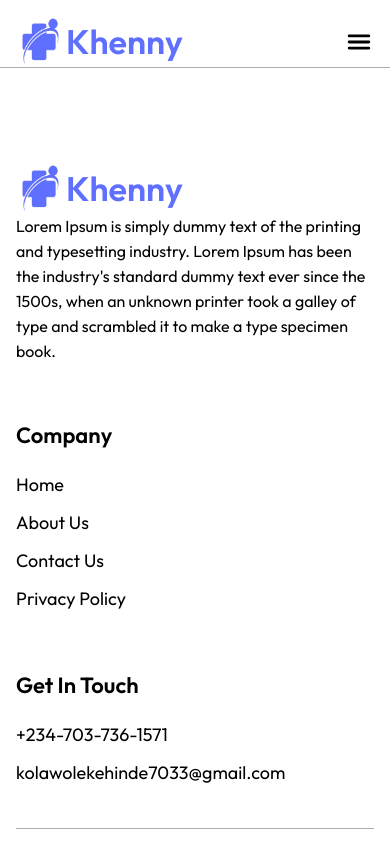
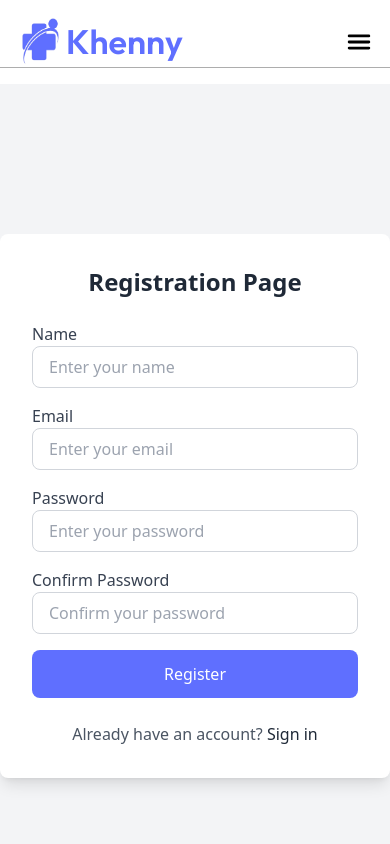
Before and after one commit to Kolawole-kehinde/Doctors-Appointment-App, a React (Vite) app: page /auth/register in a window 390 px wide. Shown: the top 844 px of the page. Built offline with nearby package versions, Linux system fonts and the light colour scheme.

Commit message:
Created a Register Page with basic form fields and responsive styling.

```diff
--- a/src/App.jsx
+++ b/src/App.jsx
@@ -8,6 +8,8 @@ import MyProfilePage from './Pages/MyProfile'
 import MyAppointment from './Pages/MyAppointment'
 import Footer from './Componets/layout/Footer'
 import Navbar from './Componets/layout/Navbar'
+import LoginPage from './Pages/auth/Login'
+import RegisterPage from './Pages/auth/Register'
 
 const App = () => {
   return (
@@ -15,6 +17,12 @@ const App = () => {
     <Navbar/>
       <Routes>
          <Route path='/'>
+
+           <Route path='/auth'>
+           <Route path='login' element={<LoginPage/>}/>
+           <Route path='register' element={<RegisterPage/>}/>
+           </Route>
+
          <Route index element={<HomePage />} />
          <Route path='doctors/:speciality' element={<Doctors/>}/>
          <Route path='about' element={<AboutPage/>}/>
--- a/src/Componets/CustomButton/index.jsx
+++ b/src/Componets/CustomButton/index.jsx
@@ -1,8 +1,10 @@
 import React from 'react'
+import { useNavigate } from 'react-router'
 
 const CustomButton = () => {
+  const navigate = useNavigate();
   return (
-    <div className='hidden md:block '>
+    <div onClick={() =>navigate("/auth/register")} className='hidden md:block '>
     <button className="w-[195px] h-[54px] bg-primary font-outfit text-lg leading-[43px] text-white text-center rounded cursor-pointer outline-none hover:scale-105 transition-all">
       Create account
     </button>
--- a/src/Pages/auth/Register.jsx
+++ b/src/Pages/auth/Register.jsx
@@ -1,9 +1,68 @@
-import React from 'react'
+import React from 'react';
 
 const RegisterPage = () => {
   return (
-    <div>RegisterPage</div>
-  )
-}
+    <div className="min-h-screen flex items-center justify-center bg-gray-100">
+      <div className="bg-white p-8 rounded-lg shadow-lg w-full max-w-md">
+        <h2 className="text-2xl font-bold text-center mb-6 text-gray-800">Registration Page</h2>
+        <form className="space-y-4">
+          <div>
+            <label htmlFor="name" className="block text-gray-700">Name</label>
+            <input
+              type="text"
+              id="name"
+              name="name"
+              className="w-full px-4 py-2 border border-gray-300 rounded-lg focus:outline-none focus:ring-2 focus:ring-primary-100"
+              placeholder="Enter your name"
+            />
+          </div>
 
-export default RegisterPage
+          <div>
+            <label htmlFor="email" className="block text-gray-700">Email</label>
+            <input
+              type="email"
+              id="email"
+              name="email"
+              className="w-full px-4 py-2 border border-gray-300 rounded-lg focus:outline-none focus:ring-2 focus:ring-primary-100"
+              placeholder="Enter your email"
+            />
+          </div>
+
+          <div>
+            <label htmlFor="password" className="block text-gray-700">Password</label>
+            <input
+              type="password"
+              id="password"
+              name="password"
+              className="w-full px-4 py-2 border border-gray-300 rounded-lg focus:outline-none focus:ring-2 focus:ring-primary-100"
+              placeholder="Enter your password"
+            />
+          </div>
+
+          <div>
+            <label htmlFor="confirmPassword" className="block text-gray-700">Confirm Password</label>
+            <input
+              type="password"
+              id="confirmPassword"
+              name="confirmPassword"
+              className="w-full px-4 py-2 border border-gray-300 rounded-lg focus:outline-none focus:ring-2 focus:ring-primary-100"
+              placeholder="Confirm your password"
+            />
+          </div>
+
+          <button
+            type="submit"
+            className="w-full bg-primary text-white py-3 rounded-lg hover:bg-primary-200 transition-all"
+          >
+            Register
+          </button>
+        </form>
+        <p className="text-center text-gray-600 mt-6">
+          Already have an account? <a href="/login" className="text-primary-100 hover:underline">Sign in</a>
+        </p>
+      </div>
+    </div>
+  );
+};
+
+export default RegisterPage;
```
